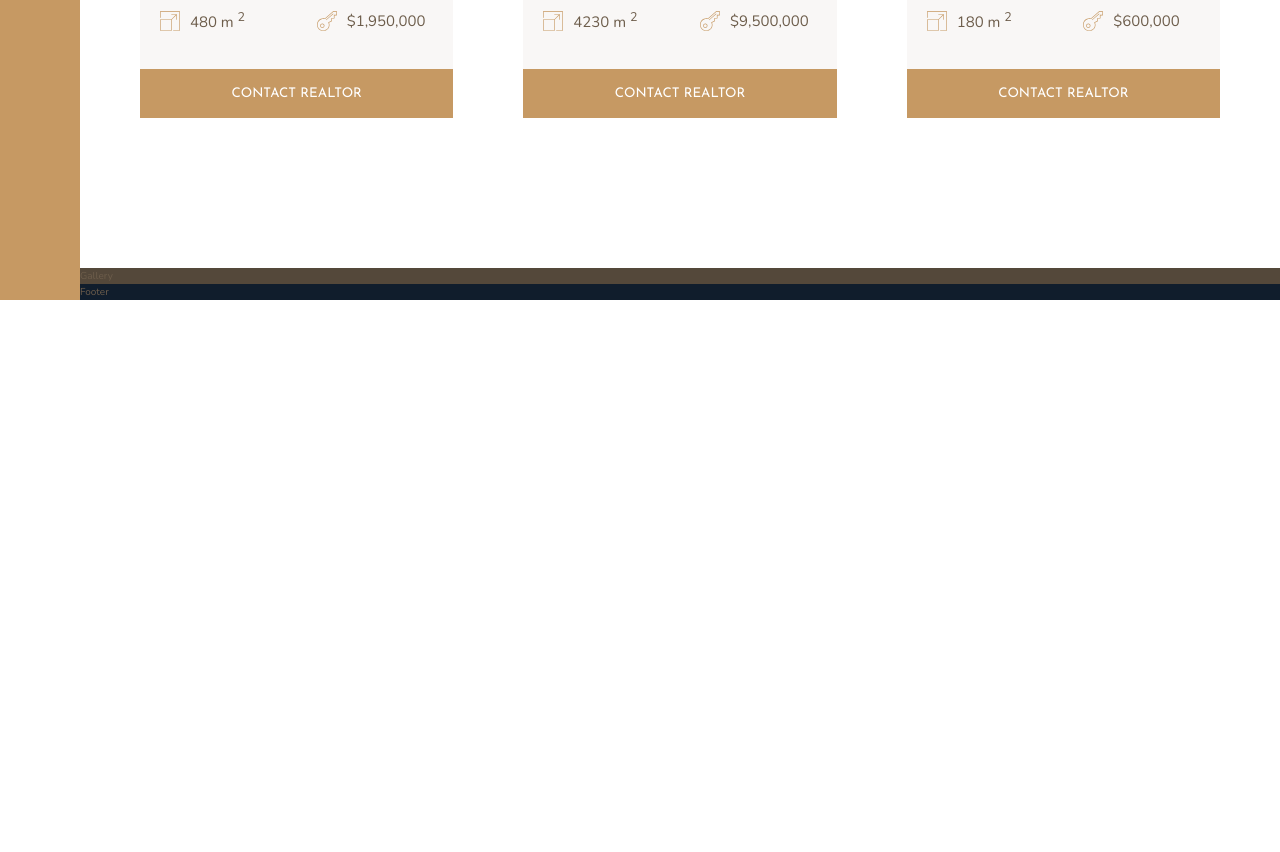
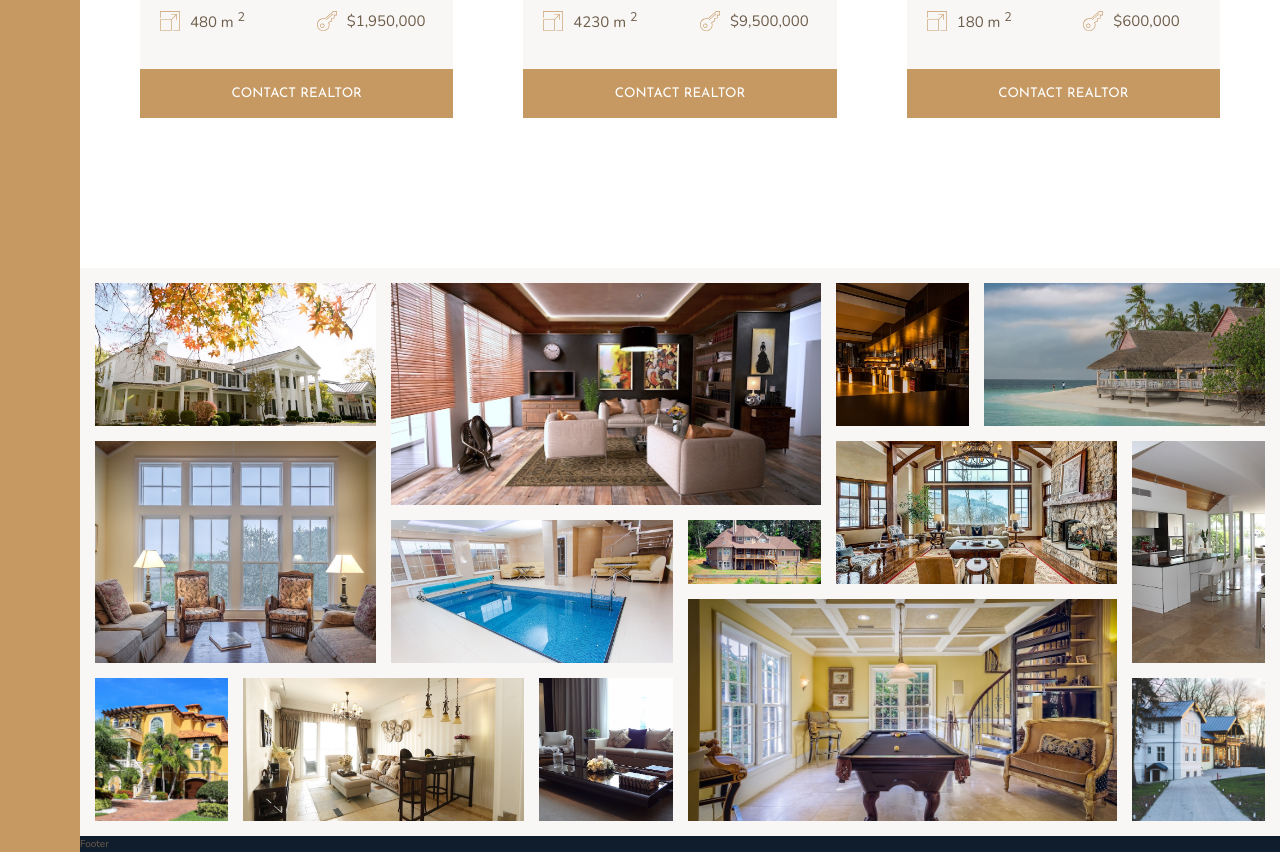
Before and after one commit to lasjorg/tut-nexter, a website: page index.html in a window 1280 px wide. Shown: the part 2800-3652 px from the top of the page. Before the commit the page ends 3100 px from the top, so only its background shows below. Drawn offline with nearby package versions, Linux system fonts and the light colour scheme.

Commit message:
Add gallery

```diff
--- a/index.html
+++ b/index.html
@@ -308,8 +308,50 @@
         </div>
     </section>
 
+    <!-- BEGIN SECTION GALLERY -->
     <section class="gallery">
-        Gallery
+        <figure class="gallery__item gallery__item--1">
+            <img src="img/gal-1.jpeg" alt="Gallery image 1" class="gallery__img">
+        </figure>
+        <figure class="gallery__item gallery__item--2">
+            <img src="img/gal-2.jpeg" alt="Gallery image 2" class="gallery__img">
+        </figure>
+        <figure class="gallery__item gallery__item--3">
+            <img src="img/gal-3.jpeg" alt="Gallery image 3" class="gallery__img">
+        </figure>
+        <figure class="gallery__item gallery__item--4">
+            <img src="img/gal-4.jpeg" alt="Gallery image 4" class="gallery__img">
+        </figure>
+        <figure class="gallery__item gallery__item--5">
+            <img src="img/gal-5.jpeg" alt="Gallery image 5" class="gallery__img">
+        </figure>
+        <figure class="gallery__item gallery__item--6">
+            <img src="img/gal-6.jpeg" alt="Gallery image 6" class="gallery__img">
+        </figure>
+        <figure class="gallery__item gallery__item--7">
+            <img src="img/gal-7.jpeg" alt="Gallery image 7" class="gallery__img">
+        </figure>
+        <figure class="gallery__item gallery__item--8">
+            <img src="img/gal-8.jpeg" alt="Gallery image 8" class="gallery__img">
+        </figure>
+        <figure class="gallery__item gallery__item--9">
+            <img src="img/gal-9.jpeg" alt="Gallery image 9" class="gallery__img">
+        </figure>
+        <figure class="gallery__item gallery__item--10">
+            <img src="img/gal-10.jpeg" alt="Gallery image 10" class="gallery__img">
+        </figure>
+        <figure class="gallery__item gallery__item--11">
+            <img src="img/gal-11.jpeg" alt="Gallery image 11" class="gallery__img">
+        </figure>
+        <figure class="gallery__item gallery__item--12">
+            <img src="img/gal-12.jpeg" alt="Gallery image 12" class="gallery__img">
+        </figure>
+        <figure class="gallery__item gallery__item--13">
+            <img src="img/gal-13.jpeg" alt="Gallery image 13" class="gallery__img">
+        </figure>
+        <figure class="gallery__item gallery__item--14">
+            <img src="img/gal-14.jpeg" alt="Gallery image 14" class="gallery__img">
+        </figure>
     </section>
 
     <footer class="footer">
--- a/sass/_gallery.scss
+++ b/sass/_gallery.scss
@@ -1,4 +1,76 @@
 .gallery {
-  background-color: $color-grey-dark-1;
+  display: grid;
+  grid-template-columns: repeat(8, 1fr);
+  grid-template-rows: repeat(7, 5vw);
+  grid-gap: 1.5rem;
+  padding: 1.5rem;
+  background-color: $color-grey-light-1;
   grid-column: full-start / full-end;
+
+  &__item {
+
+    &--1 {
+      grid-column: 1 / span 2;
+      grid-row: 1 / span 2;
+    }
+    &--2 {
+      grid-column: 3 / span 3;
+      grid-row: 1 / span 3;
+    }
+    &--3 {
+      grid-column: 6 / span 1;
+      grid-row: 1 / span 2;
+    }
+    &--4 {
+      grid-column: 7 / span 2;
+      grid-row: 1 / span 2;
+    }
+    &--5 {
+      grid-column: 1 / span 2;
+      grid-row: 3 / span 3;
+    }
+    &--6 {
+      grid-column: 3 / span 2;
+      grid-row: 4 / span 2;
+    }
+    &--7 {
+      grid-column: 5 / span 1;
+      grid-row: 4 / span 1;
+    }
+    &--8 {
+      grid-column: 6 / span 2;
+      grid-row: 3 / span 2;
+    }
+    &--9 {
+      grid-column: 8 / span 1;
+      grid-row: 3 / span 3;
+    }
+    &--10 {
+      grid-column: 1 / span 1;
+      grid-row: 6 / span 2;
+    }
+    &--11 {
+      grid-column: 2 / span 2;
+      grid-row: 6 / span 2;
+    }
+    &--12 {
+      grid-column: 4 / span 1;
+      grid-row: 6 / span 2;
+    }
+    &--13 {
+      grid-column: 5 / span 3;
+      grid-row: 5 / span 3;
+    }
+    &--14 {
+      grid-column: 8 / span 1;
+      grid-row: 6 / span 2;
+    }
+  }
+
+  &__img {
+    display: block;
+    width: 100%;
+    height: 100%;
+    object-fit: cover;
+  }
 }
```
Also changed, not shown: css/style.css.
